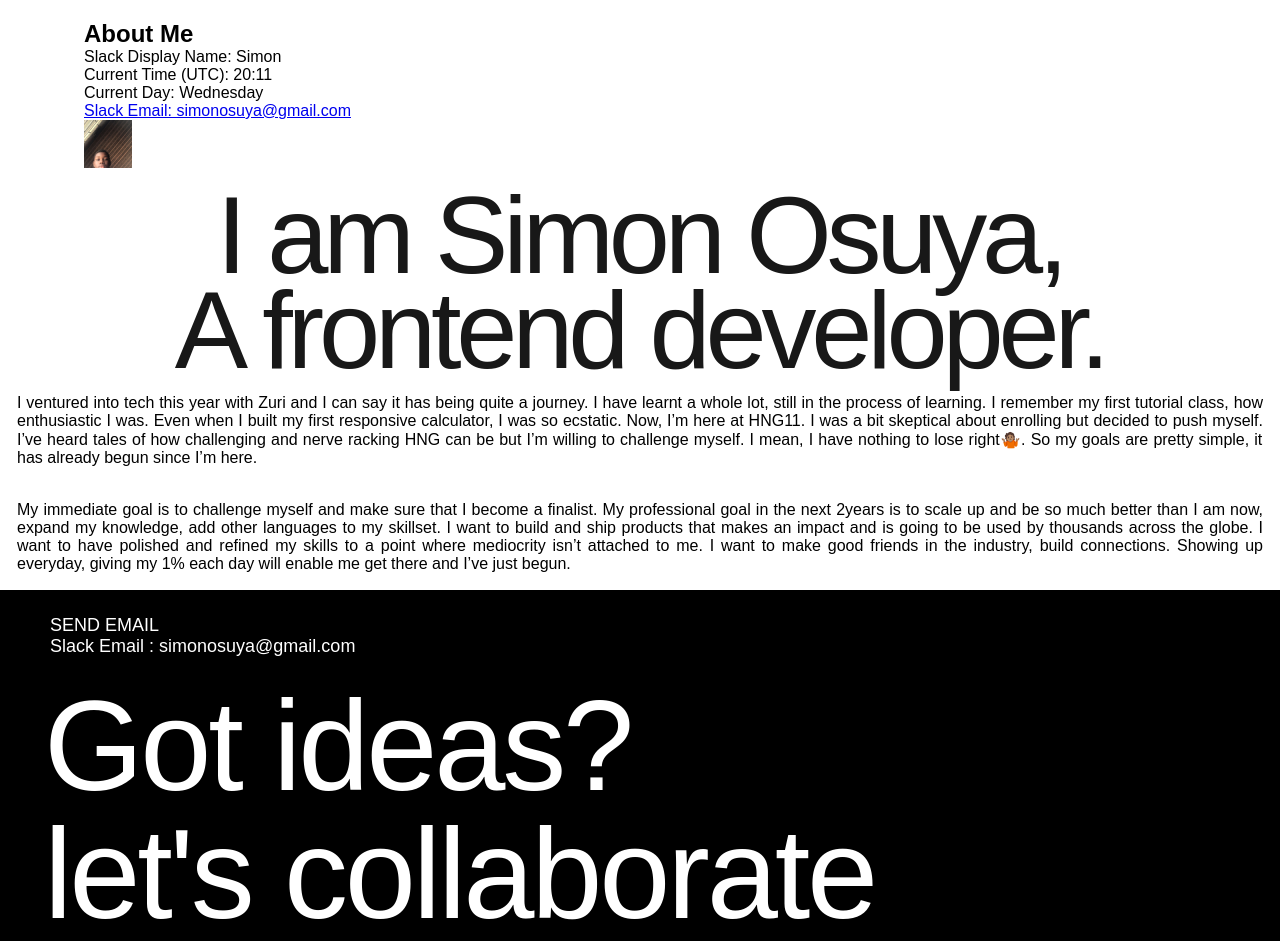
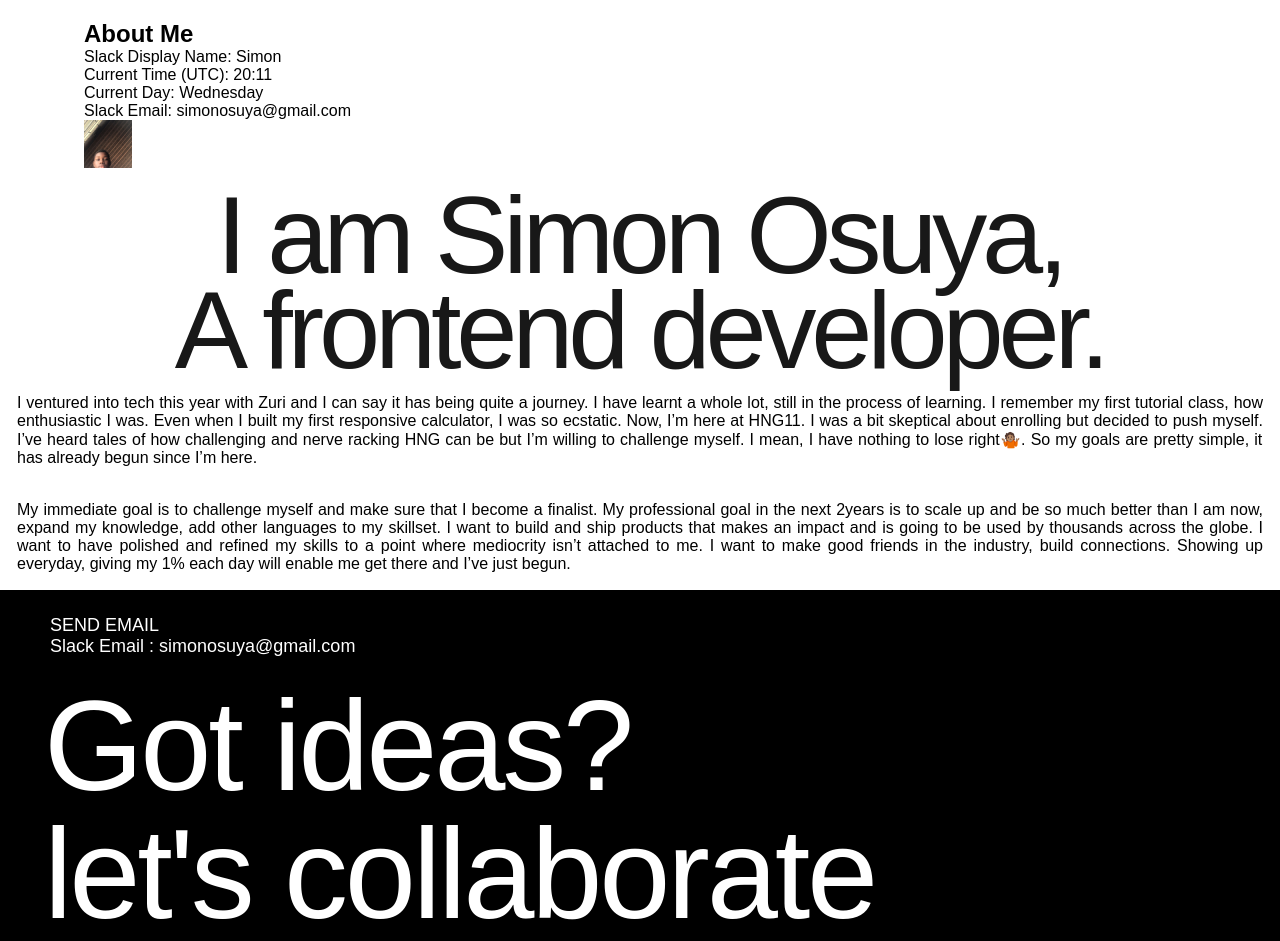
Before and after one commit to sensimon99/My-Tech-goals, a plain HTML site: page index.html in a window 1280 px wide. Shown: the top 941 px of the page. Drawn offline with Linux system fonts and the light colour scheme.

Commit message:
Update styles.css

```diff
--- a/styles.css
+++ b/styles.css
@@ -66,6 +66,11 @@ padding-left: 44px;
     color: white;
 }
 
+#profile a{
+    color: black;
+    text-decoration: none;
+}
+
 .last_div{
     display: flex;
     justify-content: space-between;
@@ -129,6 +134,7 @@ li a{
         color: black;
     }
 
+
     .last_nav{
         font-size: 12px;
         padding-top: 23px;
```
